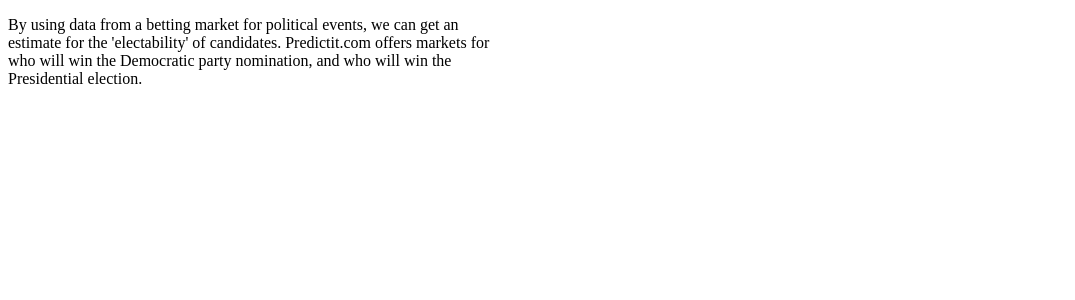
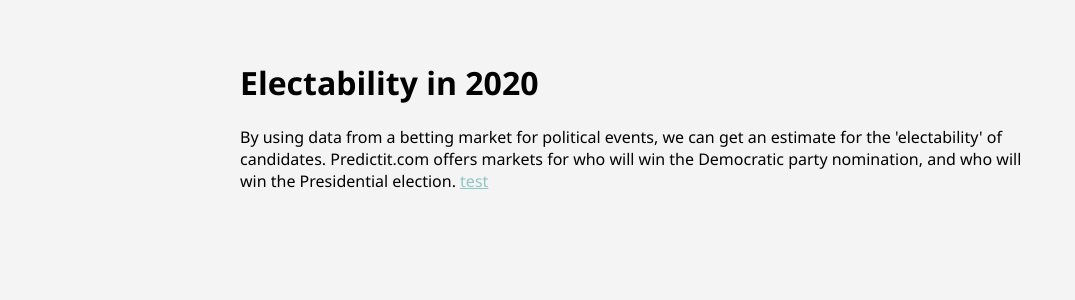
Before and after one commit to joshvieira/website, a Flask app: template app/templates/charts.html in a window 1280 px wide. Shown: the top 300 px of the page, without its empty margins (0-1075 px from the left). Run offline with Flask 2, Linux system fonts and the light colour scheme; the template is opened without the code that fills it, so the values that code supplies are empty.

Commit message:
Adding baseline CSS file and .flaskenv to auto-set dotfiles

```diff
--- /dev/null
+++ b/app/static/styles.css
@@ -0,0 +1,24 @@
+/* grey: f4f4f4 */
+/* teal: 8ec6c5 */
+/* blue: 6983aa */
+/* purple: 8566aa */
+
+body {
+  background: #f4f4f4;
+  margin: 0 auto;
+}
+
+main {
+  margin: 0 auto;
+  width: 800px;
+  padding: 40px;
+  font-family: 'Segoe UI', Tahoma, Geneva, Verdana, sans-serif
+}
+
+a {
+  color: #8ec6c5;
+}
+
+a:visited {
+  color: #8566aa;
+}
--- a/app/templates/charts.html
+++ b/app/templates/charts.html
@@ -3,15 +3,20 @@
 <head>
     <meta charset="UTF-8">
     <title>Electability in 2020</title>
+    <link rel="stylesheet" type="text/css" href="/static/styles.css">
 </head>
 <body>
 
-<p style="width: 500px;">
-By using data from a betting market for political events, we can get an estimate for the 'electability' of candidates.
-Predictit.com offers markets for who will win the Democratic party nomination, and who will win the Presidential election.
-</p>
+    <main>
+        <h1>Electability in 2020</h1>
+        <p>
+            By using data from a betting market for political events, we can get an estimate for the 'electability' of candidates.
+            Predictit.com offers markets for who will win the Democratic party nomination, and who will win the Presidential election.
+            <a href="#">test</a>
+        </p>
 
-{{ bokeh_script | indent(4) | safe }}
+    {{ bokeh_script | indent(4) | safe }}
+    </main>
 
 </body>
 </html>
--- a/app/templates/home.html
+++ b/app/templates/home.html
@@ -3,6 +3,7 @@
 <head>
     <meta charset="UTF-8">
     <title>Welcome to joshvieira.com</title>
+    <link rel="stylesheet" type="text/css" href="/static/styles.css">
 </head>
 <body>
         Website under development.
```
Also changed, not shown: 1 other file.
